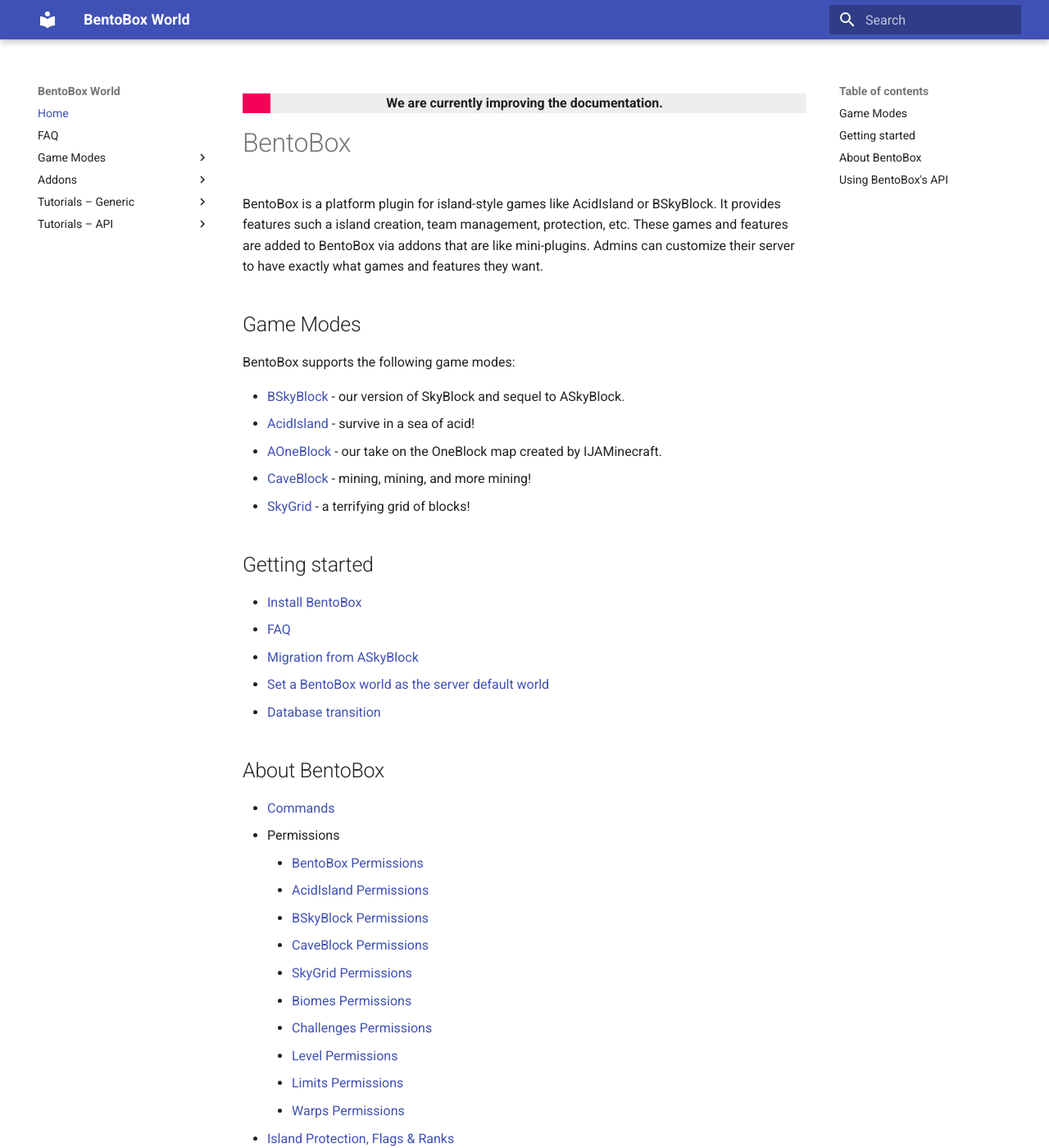
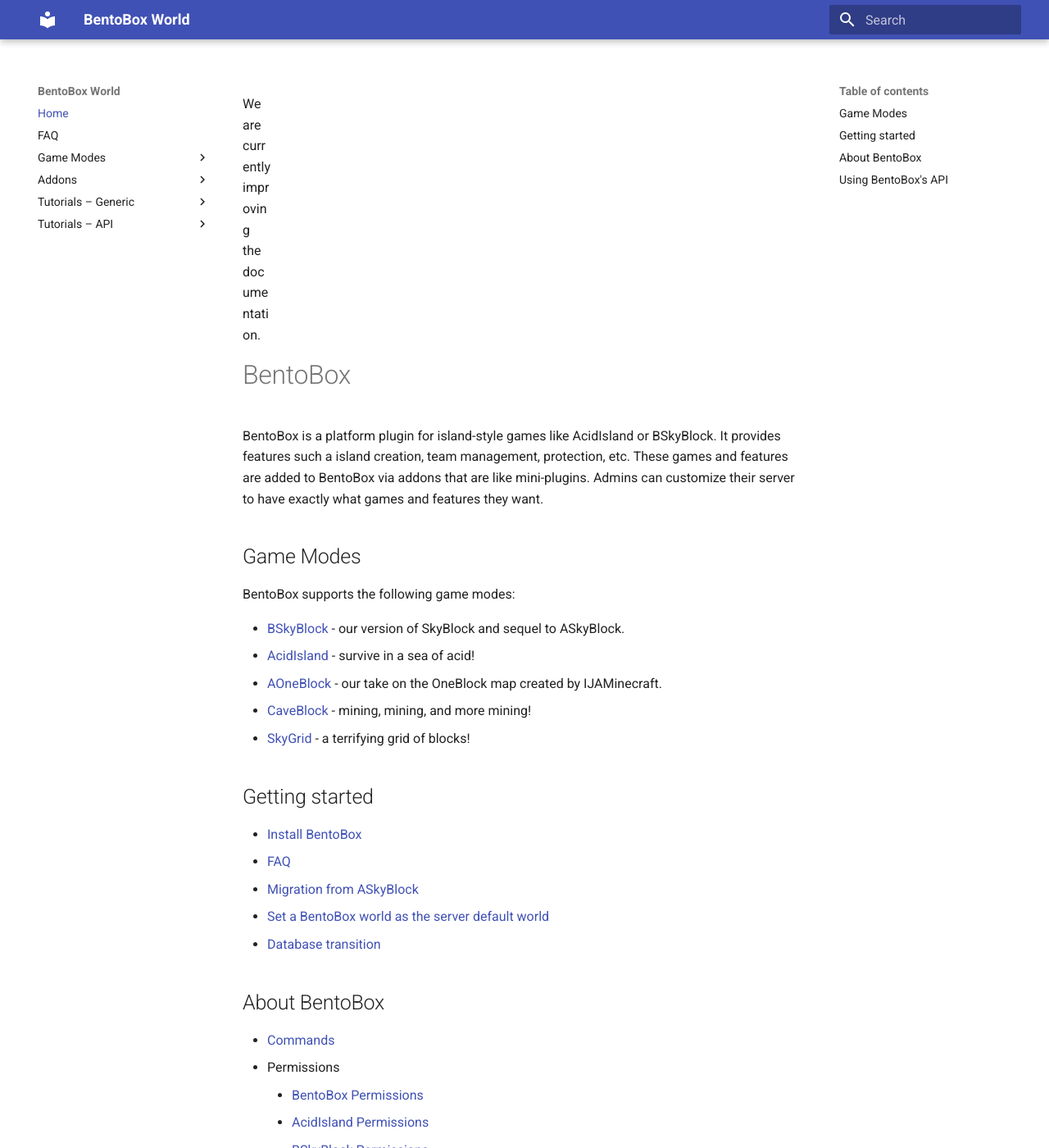
Before and after one commit to BentoBoxWorld/docs, an MkDocs documentation site: the page built from docs/index.md, in a window 1280 px wide and 1400 px high. Shown: the whole window at 82% size. Built offline with MkDocs 1.6.1 and Material for MkDocs 9.7.7, drawn with Linux system fonts in a browser that asks for light colours.

Commit message:
Removed progressbar.css

```diff
--- a/docs/css/progressbar.css
+++ /dev/null
@@ -1,72 +0,0 @@
-.progress-label {
-  position: absolute;
-  text-align: center;
-  font-weight: 700;
-  width: 100%;
-  margin: 0;
-  line-height: 1.2rem;
-  white-space: nowrap;
-  overflow: hidden;
-}
-
-.progress-bar {
-  height: 1.2rem;
-  float: left;
-  background-color: #2979ff;
-}
-
-.progress {
-  display: block;
-  width: 100%;
-  margin: 0.5rem 0;
-  height: 1.2rem;
-  background-color: #eeeeee;
-  position: relative;
-}
-
-.progress.thin {
-  margin-top: 0.9rem;
-  height: 0.4rem;
-}
-
-.progress.thin .progress-label {
-  margin-top: -0.4rem;
-}
-
-.progress.thin .progress-bar {
-  height: 0.4rem;
-}
-
-.progress-100plus .progress-bar {
-  background-color: #00e676;
-}
-
-.progress-80plus .progress-bar {
-  background-color: #fbc02d;
-}
-
-.progress-60plus .progress-bar {
-  background-color: #ff9100;
-}
-
-.progress-40plus .progress-bar {
-  background-color: #ff5252;
-}
-
-.progress-20plus .progress-bar {
-  background-color: #ff1744;
-}
-
-.progress-0plus .progress-bar {
-  background-color: #f50057;
-}
-
-.candystripe .progress-bar {
-  background-image: linear-gradient(135deg,var(--md-default-bg-color--lightest) 27%,transparent 27%,transparent 52%,var(--md-default-bg-color--lightest) 52%,var(--md-default-bg-color--lightest) 77%,transparent 77%,transparent);
-  background-size: 2rem 2rem;
-}
-
-.candystripe-animate .progress-bar {
-  -webkit-animation: animate-stripes 3s linear infinite;
-  animation: animate-stripes 3s linear infinite;
-}
--- a/mkdocs.yml
+++ b/mkdocs.yml
@@ -1,5 +1,5 @@
 site_name: BentoBox World
-extra_css: [css/fullscreen.css, css/progressbar.css]
+extra_css: [css/fullscreen.css]
 nav:
     - Home: index.md
     - FAQ: FAQ.md
```
